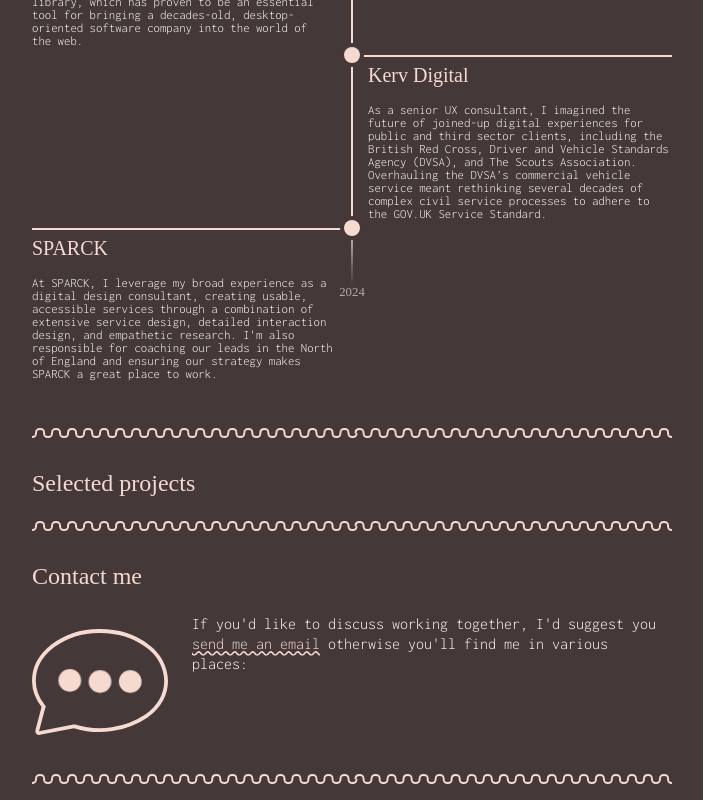
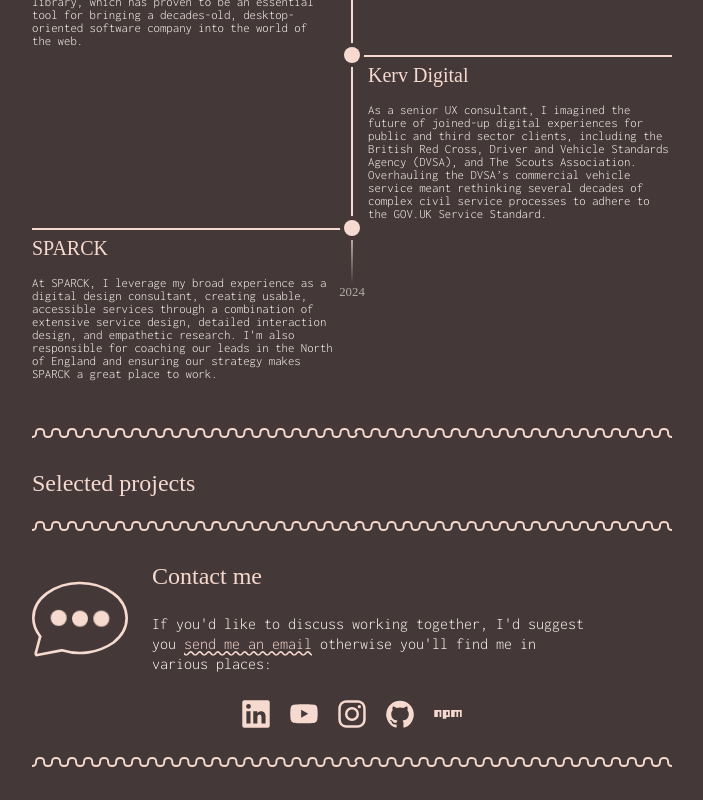
Before and after one commit to jrmedd/jamesmedd.co.uk, a React (Vite) app: page /contact in a window 1280 px wide. Shown: the part 1285-2085 px from the top of the page, without its empty margins (288-991 px from the left). Built offline with nearby package versions, Linux system fonts and the light colour scheme; a web font is replaced by a local one.

Commit message:
Add some social links

```diff
--- a/src/App.jsx
+++ b/src/App.jsx
@@ -11,6 +11,7 @@
 import { career } from './careerOverview.json'
 import { Timeline } from './components/Timeline'
 import { ChatBubble } from './components/ChatBubble'
+import { Socials } from './components/Socials'
 
 function App() {
   const [earliest, setEarliest] = useState('')
@@ -61,15 +62,18 @@
             <Wiggle />
           </Stack>
           <Stack $alignMobile='center' $gap='1.5rem'>
+            <Cluster $justify='center' $align='center' $gap='1.5rem'>
+              <ChatBubble size='6rem' />
+              <Stack $alignMobile='center' $gap='1.5rem'>
                 <HeadingL id='contact' as='h2'>
                   Contact me
                 </HeadingL>
-            <Cluster $justify='center' $gap='1.5rem'>
-              <ChatBubble size='8.5rem' />
                 <Paragraph>
                   If you'd like to discuss working together, I'd suggest you <Link href="mailto:hello@jamesmedd.co.uk?subject=Hi%20James">send me an email</Link> otherwise you'll find me in various places:
                 </Paragraph>
+              </Stack>
             </Cluster>
+            <Socials />
             <Wiggle />
           </Stack>
         </Main>
--- /dev/null
+++ b/src/components/GitHub.jsx
@@ -0,0 +1,7 @@
+import { SocialSVG } from './SocialSVG'
+
+export const GitHub = props => (
+  <SocialSVG width='2rem' label='Follow me on GitHub' href='https://github.com/jrmedd'>
+    <path d="M28 5a24 24 0 0 0-7.6 46.8c1.2.2 1.7-.5 1.7-1.2v-4.4c-6.1 1-7.7-1.5-8.1-2.9-.3-.6-1.5-2.8-2.5-3.3-.8-.5-2-1.6 0-1.6 1.9 0 3.2 1.7 3.7 2.4 2.1 3.7 5.6 2.6 7 2a5 5 0 0 1 1.5-3.2c-5.4-.6-11-2.7-11-11.9 0-2.6 1-4.7 2.5-6.4-.2-.6-1-3 .3-6.4 0 0 2-.6 6.6 2.5a22.2 22.2 0 0 1 12 0c4.6-3.1 6.6-2.5 6.6-2.5 1.3 3.3.4 5.8.2 6.4a9.3 9.3 0 0 1 2.5 6.4c0 9.2-5.6 11.3-11 11.9.9.7 1.6 2.2 1.6 4.4v6.6c0 .7.5 1.4 1.6 1.2A24 24 0 0 0 28 5Z"/>
+  </SocialSVG>
+)
--- /dev/null
+++ b/src/components/Instagram.jsx
@@ -0,0 +1,7 @@
+import { SocialSVG } from './SocialSVG'
+
+export const Instagram = props => (
+  <SocialSVG width='2rem' label='Follow me on Instagram' href='https://instagram.com/james_medd'>
+    <path d="M28 8.3c6.4 0 7.2 0 9.7.2 1.5 0 3 .3 4.5.8 1 .4 2 1 2.7 1.8a8 8 0 0 1 1.8 2.7c.5 1.5.8 3 .8 4.5.2 2.5.2 3.3.2 9.7 0 6.4 0 7.2-.2 9.7 0 1.5-.3 3-.8 4.5a8 8 0 0 1-4.5 4.5c-1.5.5-3 .8-4.5.8-2.5.2-3.3.2-9.7.2-6.4 0-7.2 0-9.7-.2-1.5 0-3-.3-4.5-.8-1-.4-2-1-2.7-1.8a7.4 7.4 0 0 1-1.8-2.7c-.5-1.5-.8-3-.8-4.5-.2-2.5-.2-3.3-.2-9.7 0-6.4 0-7.2.2-9.7 0-1.5.3-3 .8-4.5.4-1 1-2 1.8-2.7a8 8 0 0 1 2.7-1.8c1.5-.5 3-.8 4.5-.8 2.5-.2 3.3-.2 9.7-.2ZM28 4l-9.9.1c-2 0-4 .5-5.8 1.2a11.8 11.8 0 0 0-7 7C4.6 14 4.2 16 4 18v10l.1 9.9c0 2 .5 4 1.2 5.8a11.8 11.8 0 0 0 7 7c1.8.7 3.8 1.1 5.8 1.2l9.9.1 9.9-.1c2 0 4-.5 5.8-1.2a12.3 12.3 0 0 0 7-7C51.4 42 51.8 40 52 38V28l-.1-9.9c0-2-.5-4-1.2-5.8a11.8 11.8 0 0 0-7-7C42 4.6 40 4.2 38 4H28Zm0 11.7a12.3 12.3 0 1 0 0 24.6 12.3 12.3 0 0 0 0-24.6ZM28 36a8 8 0 1 1 0-16 8 8 0 0 1 0 16Zm12.8-23.7a2.9 2.9 0 1 0 0 5.8 2.9 2.9 0 0 0 0-5.8Z"/>
+  </SocialSVG>
+)
--- a/src/components/Layout.jsx
+++ b/src/components/Layout.jsx
@@ -45,6 +45,7 @@
   flex-flow: row wrap;
   max-width: 100%;
   justify-content: ${props => props.$justify ? props.$justify : 'unset'};
+  align-items: ${props => props.$align ? props.$align : 'unset'};
   gap: ${props => props.$gap ?? '1rem'};
 `)
 
--- /dev/null
+++ b/src/components/LinkedIn.jsx
@@ -0,0 +1,7 @@
+import { SocialSVG } from './SocialSVG'
+
+export const LinkedIn = props => (
+  <SocialSVG width='2rem' label='Connect with me on LinkedIn' href='http://uk.linkedin.com/in/jrmedd'>
+    <path d="M48.4 4H7.6A3.6 3.6 0 0 0 4 7.6v40.8A3.6 3.6 0 0 0 7.6 52h40.8a3.6 3.6 0 0 0 3.6-3.6V7.6A3.6 3.6 0 0 0 48.4 4Zm-30 40.8h-7.2V23.2h7.2v21.6ZM14.8 19a4.2 4.2 0 1 1 4.3-4.2 4.3 4.3 0 0 1-4.3 4.2Zm30 25.8h-7.2V33.4c0-3.4-1.4-4.6-3.3-4.6a4.2 4.2 0 0 0-3.9 4.5v11.5h-7.2V23.2h7v3.1a7.5 7.5 0 0 1 6.4-3.3c3.8 0 8.1 2 8.1 8.7l.1 13.1Z"/>
+  </SocialSVG>
+)
--- /dev/null
+++ b/src/components/NPM.jsx
@@ -0,0 +1,7 @@
+import { SocialSVG } from './SocialSVG'
+
+export const NPM = props => (
+  <SocialSVG width='2rem' label='Consume my NPM packages' href='https://www.npmjs.com/~jrmedd'>
+    <path d="M18.8 36.4h6.1v-3h6.2V21H18.8v15.4Zm6.1-12.3H28v6.2h-3V24Zm8.6-3.1v12.3h6.2v-9.2h3v9.2h3.1v-9.2H49v9.2h3V21H33.5ZM4 33.3h6.2v-9.2h3v9.2h3.1V21H4v12.3Z"/>
+  </SocialSVG>
+)
--- /dev/null
+++ b/src/components/SocialSVG.jsx
@@ -0,0 +1,36 @@
+import styled, { css } from 'styled-components'
+
+const StyledSVG = styled.svg(props => css`
+  width: ${props.$width ?? 'unset'};
+  height: ${props.$height ?? 'unset'};
+  transition: all .3s ease;
+  path {
+    fill: ${props => props.theme.interactive};
+  }
+`)
+
+const StyledLink = styled.a(props => css`
+  text-decoration: none;
+  &:focus {
+    outline: 2px solid ${props => props.theme.interactive};
+    border-radius: 2%;
+  }
+  &:focus, &:hover {
+    svg {
+      transform: scale(1.1);
+    }
+    path {
+    stroke-width: 2;
+    fill: none;
+    stroke: ${props = props.theme.interactive};
+  }
+  }
+`)
+
+export const SocialSVG = props => (
+  <StyledLink aria-label={props.label} href={props.href}>
+    <StyledSVG viewBox="0 0 56 56" $width={props.width} $height={props.height}>
+      { props.children }
+    </StyledSVG>
+  </StyledLink>
+)
--- /dev/null
+++ b/src/components/Socials.jsx
@@ -0,0 +1,42 @@
+import styled, { css } from 'styled-components'
+import { LinkedIn } from './LinkedIn'
+import { NPM } from './NPM'
+import { Instagram } from './Instagram'
+import { GitHub } from './GitHub'
+import { YouTube } from './YouTube'
+
+const FlexList = styled.ul(props => css`
+  display: flex;
+  width: 100%;
+  flex-flow: row wrap;
+  justify-content: center;
+  gap: 1rem;
+  list-style: none;
+  margin: 0;
+  padding: 0;
+`)
+
+const SocialItem = styled.li(props => css`
+  margin: 0;
+  padding: 0;
+`)
+
+export const Socials = props => (
+  <FlexList>
+    <SocialItem>
+      <LinkedIn />
+    </SocialItem>
+    <SocialItem>
+      <YouTube />
+    </SocialItem>
+    <SocialItem>
+      <Instagram />
+    </SocialItem>
+    <SocialItem>
+      <GitHub />
+    </SocialItem>
+    <SocialItem>
+      <NPM />
+    </SocialItem>
+  </FlexList>
+)
--- a/src/components/TimeOfDayGreeting.jsx
+++ b/src/components/TimeOfDayGreeting.jsx
@@ -5,7 +5,7 @@
     greeting = 'Good morning!'
   } else if (hourOfDay >= 12 && hourOfDay < 18) {
     greeting = 'Good afternoon!'
-  } else if (hourOfDay >= 18 && hourOfDay <= 11 ) {
+  } else if (hourOfDay >= 18 && hourOfDay <= 23 ) {
     greeting = 'Good evening!'
   }
   return (
--- /dev/null
+++ b/src/components/YouTube.jsx
@@ -0,0 +1,7 @@
+import { SocialSVG } from './SocialSVG'
+
+export const YouTube = props => (
+  <SocialSVG width='2rem' label='Watch me on Instagram' href='https://instagram.com/james_medd'>
+    <path fillRule="evenodd" d="M46.7 43.1c-3.7 1-18.7 1-18.7 1s-15 0-18.7-1A6.1 6.1 0 0 1 5 39c-1-3.7-1-11.4-1-11.4s0-7.7 1-11.3A6 6 0 0 1 9.3 12C13 11 28 11 28 11s15 0 18.7 1a6 6 0 0 1 4.3 4.2c1 3.6 1 11.3 1 11.3s0 7.7-1 11.4a6 6 0 0 1-4.3 4.2ZM23 20.5l12.4 7-12.4 7v-14Z" />
+  </SocialSVG>
+)
```
Lines whose indentation alone changed are shown as unchanged.
